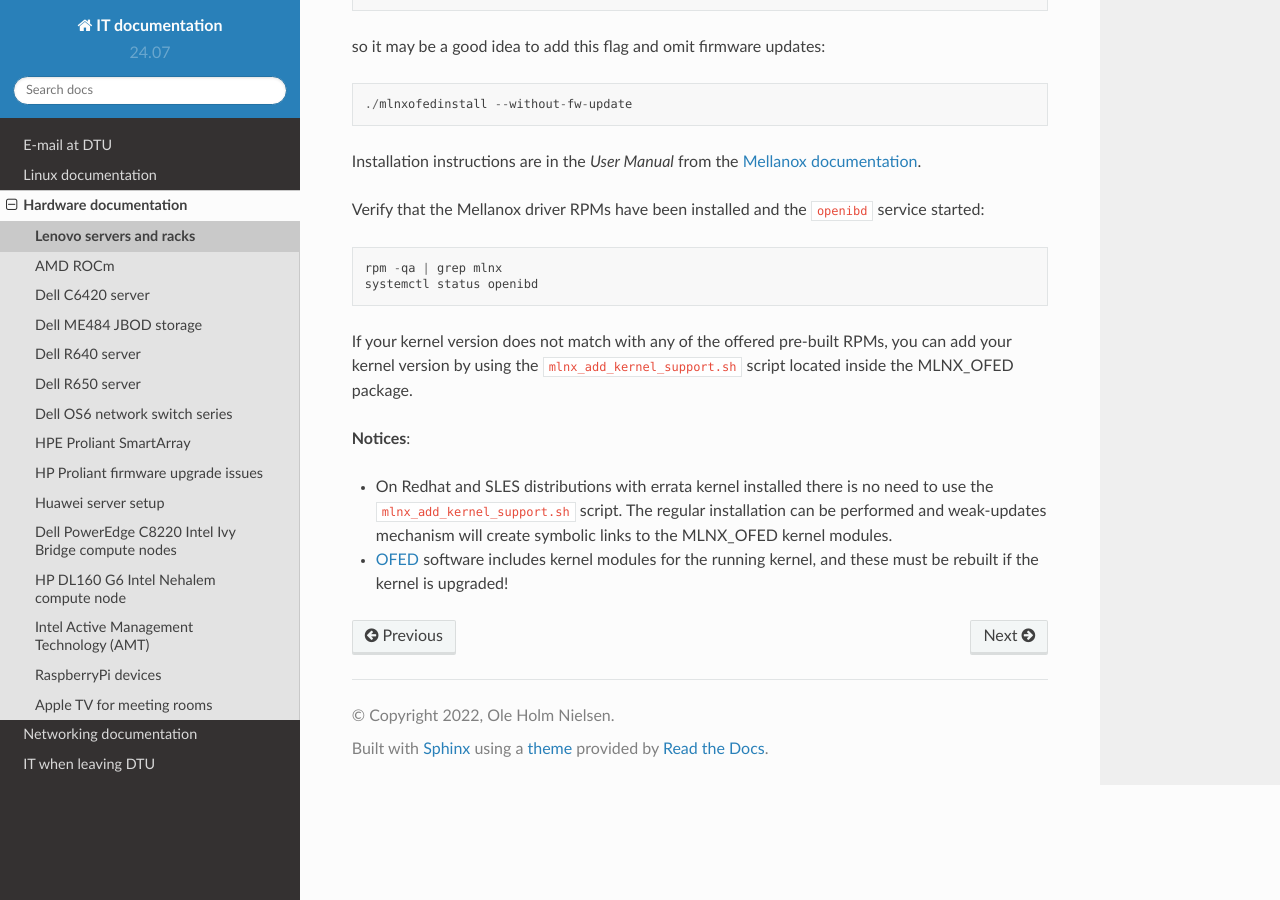
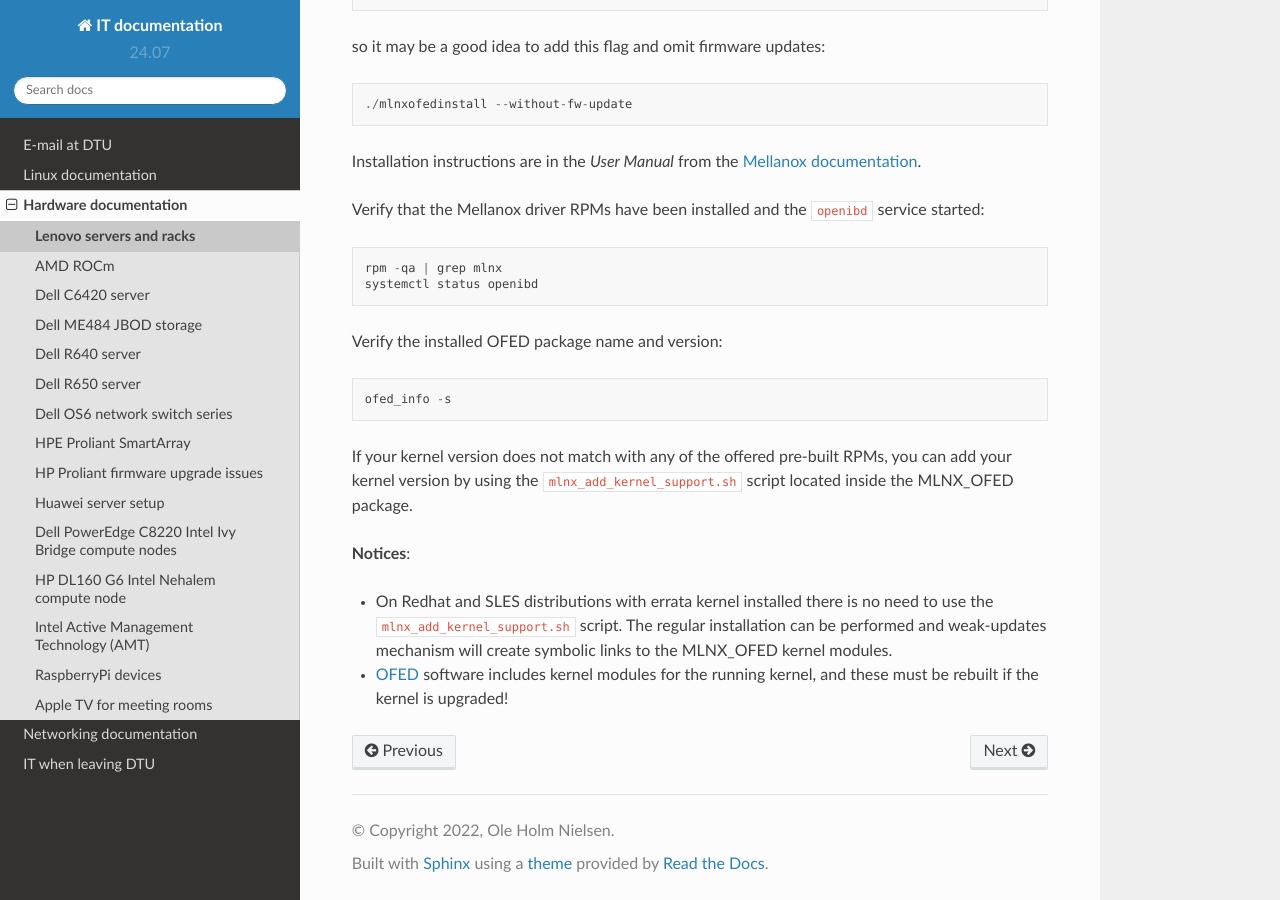
Before and after one commit to OleHolmNielsen/ITwiki, a Sphinx documentation site: the page built from docs/Lenovo_SD665_V3.rst, in a window 1280 px wide and 900 px high, scrolled down 3764 px. Built offline with Sphinx 7.4.7 and the Read the Docs theme 2.0.0, drawn with Linux system fonts in a browser that asks for light colours.

Commit message:
Added ofed_info check

```diff
--- a/docs/Lenovo_SD665_V3.rst
+++ b/docs/Lenovo_SD665_V3.rst
@@ -169,6 +169,10 @@ Verify that the Mellanox driver RPMs have been installed and the ``openibd`` ser
   rpm -qa | grep mlnx
   systemctl status openibd
 
+Verify the installed OFED package name and version::
+
+  ofed_info -s
+
 If your kernel version does not match with any of the offered pre-built RPMs,
 you can add your kernel version by using the ``mlnx_add_kernel_support.sh`` script located inside the MLNX_OFED package.
 
```
